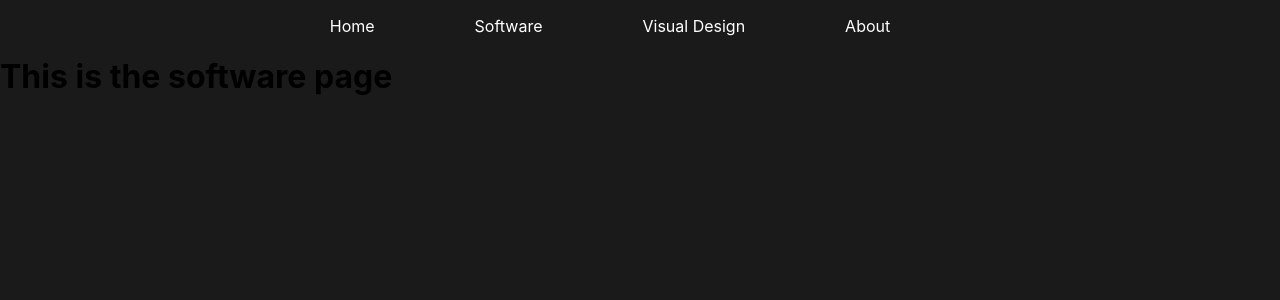
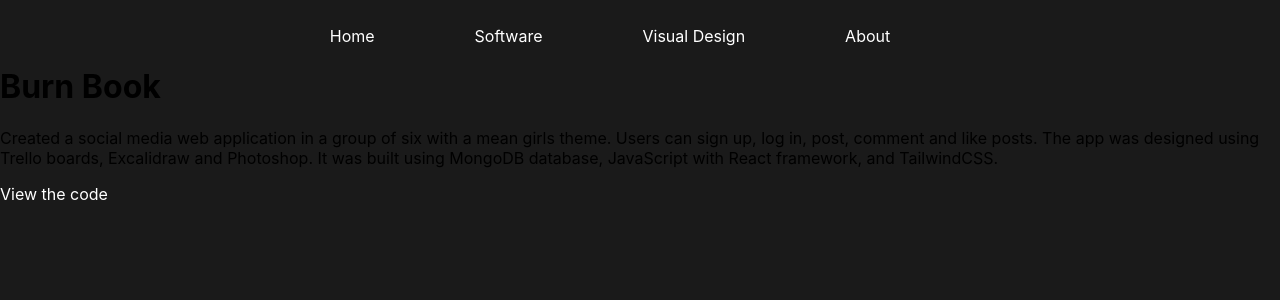
Before and after one commit to annamaggg/annamaggg.github.io, a React (Create React App) app: page /software in a window 1280 px wide. Shown: the top 300 px of the page. Built offline with nearby package versions, Linux system fonts and the light colour scheme.

Commit message:
jsx tags added for first feature in software page

```diff
--- a/src/components/Home.css
+++ b/src/components/Home.css
@@ -50,7 +50,7 @@ body {
 }
 
 .description {
-  font-size: 25px;
+  font-size: 20px;
   color: rgb(143, 143, 143);
 }
 
--- a/src/components/Navbar.css
+++ b/src/components/Navbar.css
@@ -1,5 +1,6 @@
 .outer {
   height: 100%;
+  margin-top: 10px;
 }
 
 .list {
--- a/src/components/Software.js
+++ b/src/components/Software.js
@@ -6,7 +6,13 @@ export const Software = () => {
     <>
       <Navbar />
       <div>
-        <h1>This is the software page</h1>
+        <h1>Burn Book</h1>
+        <p>Created a social media web application in a group of six with a mean girls
+        theme. Users can sign up, log in, post, comment and like posts. The app
+        was designed using Trello boards, Excalidraw and Photoshop.
+        It was built using MongoDB database, JavaScript with React framework,
+        and TailwindCSS.</p>
+        <a href='https://github.com/SimpleLuke/acebook-fire' target="blank"><p>View the code</p></a>
       </div>
     </>
   )
```
